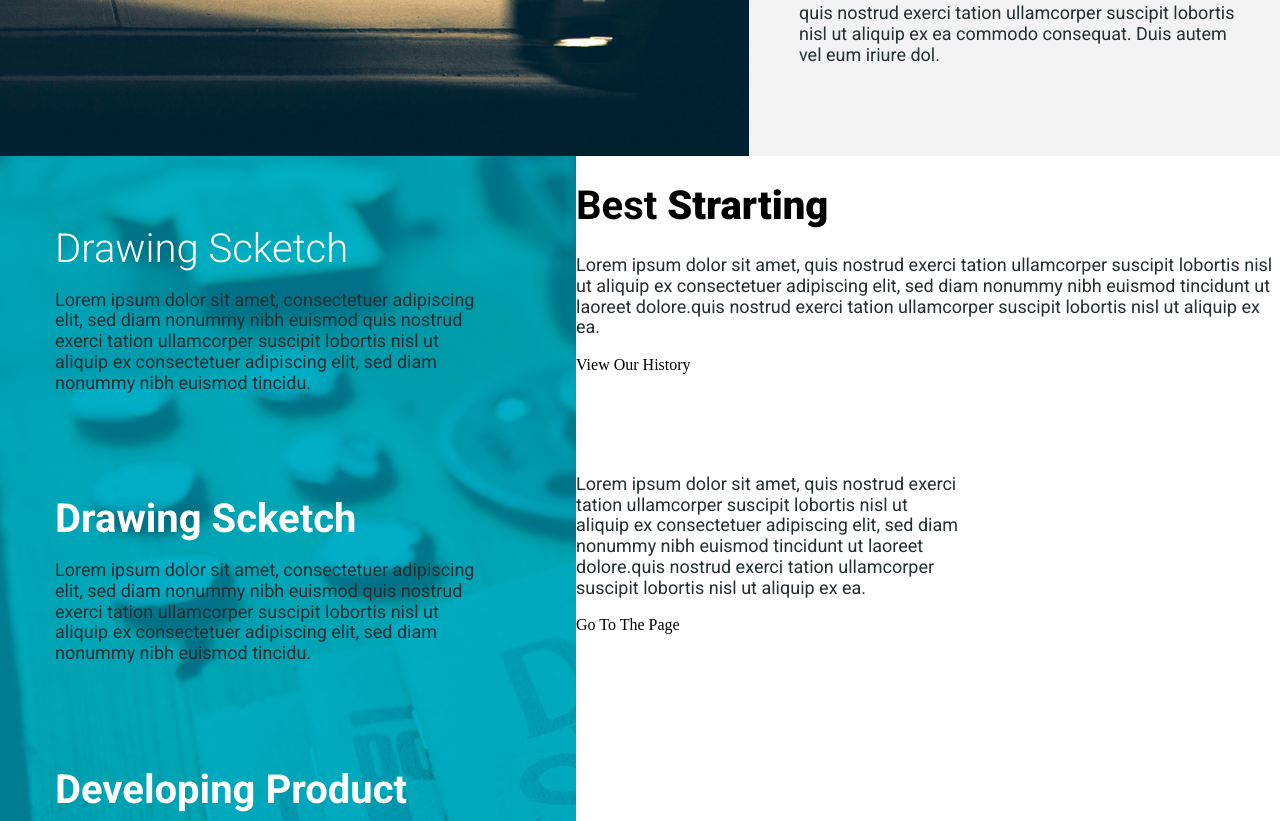
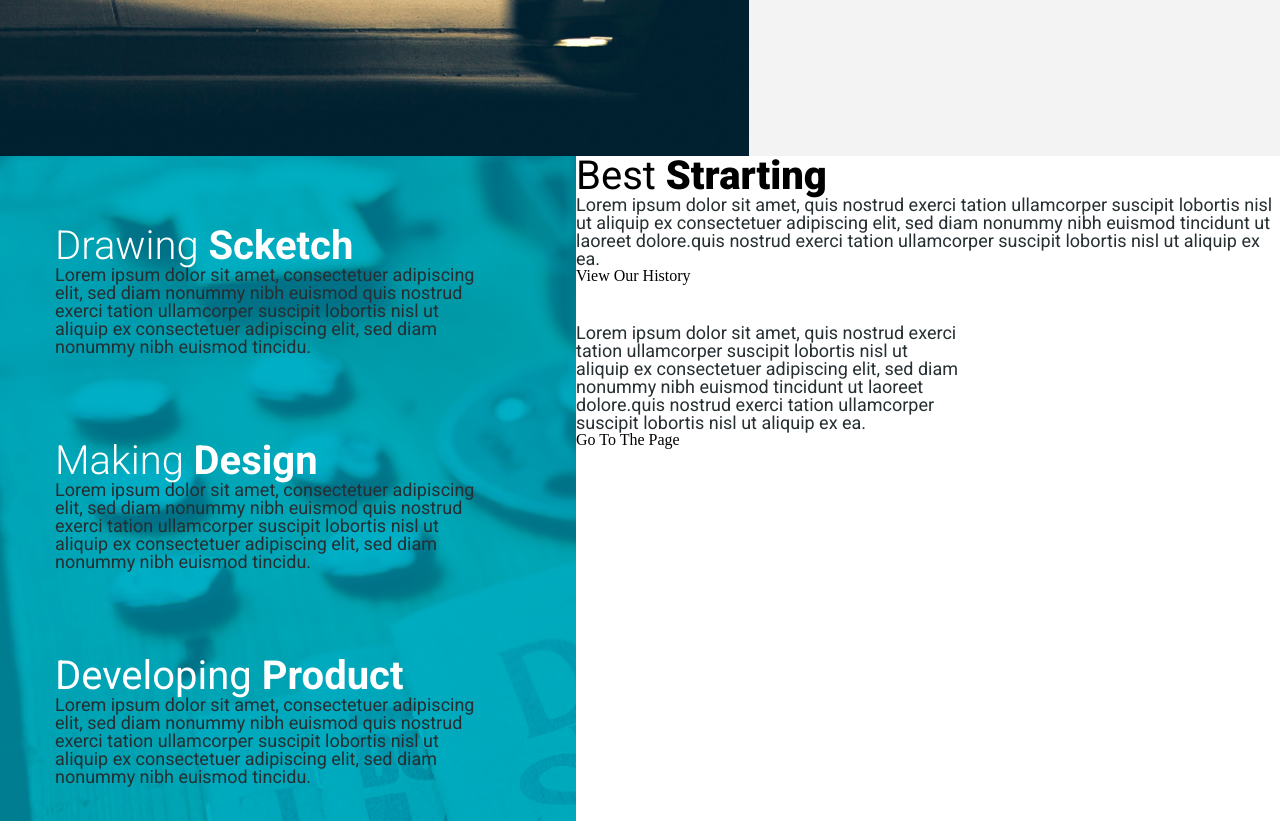
Before and after one commit to vkrysin/landing-pages-deprecated, a website built with webpack: page AliDesign/index.html in a window 1280 px wide. Shown: the part 449-1270 px from the top of the page. Built offline with nearby package versions, Linux system fonts and the light colour scheme.

Commit message:
last commit

```diff
--- a/AliDesign/index.html
+++ b/AliDesign/index.html
@@ -32,20 +32,21 @@
     <section class="advantages">
         <div class="left-sidebar">
             <div class="left-sidebar__item">
-                <h1 class="header header_light header_color_white">Drawing Scketch</h1>
+                <h1 class="header header_light header_color_white">Drawing <span
+                        class="header header_bold header_color_white">Scketch</span></h1>
                 <p>Lorem ipsum dolor sit amet, consectetuer adipiscing elit, sed diam nonummy nibh euismod quis nostrud
                     exerci tation ullamcorper suscipit lobortis nisl ut aliquip ex consectetuer adipiscing elit, sed
                     diam nonummy nibh euismod tincidu.</p>
             </div>
             <div class="left-sidebar__item">
-                <h1 class="header header_color_white">Drawing
-                    <span class="header header_bold header_color_white">Scketch</span></h1>
+                <h1 class="header header_light header_color_white">Making
+                    <span class="header header_bold header_color_white">Design</span></h1>
                 <p>Lorem ipsum dolor sit amet, consectetuer adipiscing elit, sed diam nonummy nibh euismod quis nostrud
                     exerci tation ullamcorper suscipit lobortis nisl ut aliquip ex consectetuer adipiscing elit, sed
                     diam nonummy nibh euismod tincidu.</p>
             </div>
             <div class="left-sidebar__item">
-                <h1 class="header header_color_white header_color_white">Developing
+                <h1 class="header header_lightnp header_color_white">Developing
                     <span class="header header_bold header_color_white">Product</span>
                 </h1>
                 <p>Lorem ipsum dolor sit amet, consectetuer adipiscing elit, sed diam nonummy nibh euismod quis nostrud
--- a/AliDesign/package.json
+++ b/AliDesign/package.json
@@ -24,6 +24,7 @@
   },
   "dependencies": {
     "lodash": "^4.17.20",
-    "normalize.css": "^8.0.1"
+    "normalize.css": "^8.0.1",
+    "reset-css": "^5.0.1"
   }
 }
--- a/AliDesign/src/about/about.css
+++ b/AliDesign/src/about/about.css
@@ -5,7 +5,7 @@
     margin: auto;
 }
 .about > img {
-    width: 100%;
+    max-width: 890px;
 }
 .about__container {
     margin: 0 50px;
--- a/AliDesign/src/advantages/advantages.css
+++ b/AliDesign/src/advantages/advantages.css
@@ -3,4 +3,7 @@
 
 .advantages {
     display: flex;
+    max-width: 1440px;
+    justify-content: center;
+    margin: auto;
 }
--- a/AliDesign/src/header/header.css
+++ b/AliDesign/src/header/header.css
@@ -2,8 +2,6 @@
 @import './_regular/header_regular.css';
 @import './_bold/header_bold.css';
 @import './_ligth/header_light.css';
-@import './header_margin-bottom/header_margin-bottom_1vh.css';
-@import './header_margin-bottom/header_margin-bottom_2vh.css';
 @import './header_color/header_color_white.css';
 @import './header_color/header_color_black.css';
 
--- a/AliDesign/styles.css
+++ b/AliDesign/styles.css
@@ -1,9 +1,12 @@
 @import './src/about/about.css';
 @import './src/header/header.css';
 @import './src/menu/menu.css';
-@import './node_modules/normalize.css/normalize.css';
+@import './node_modules/reset-css/reset.css';
 @import './src/advantages/advantages.css';
 
+* {
+    box-sizing: border-box;
+}
 header {
     background-color: #f3f3f3;
 }
```
Also changed, not shown: 1 other file.
